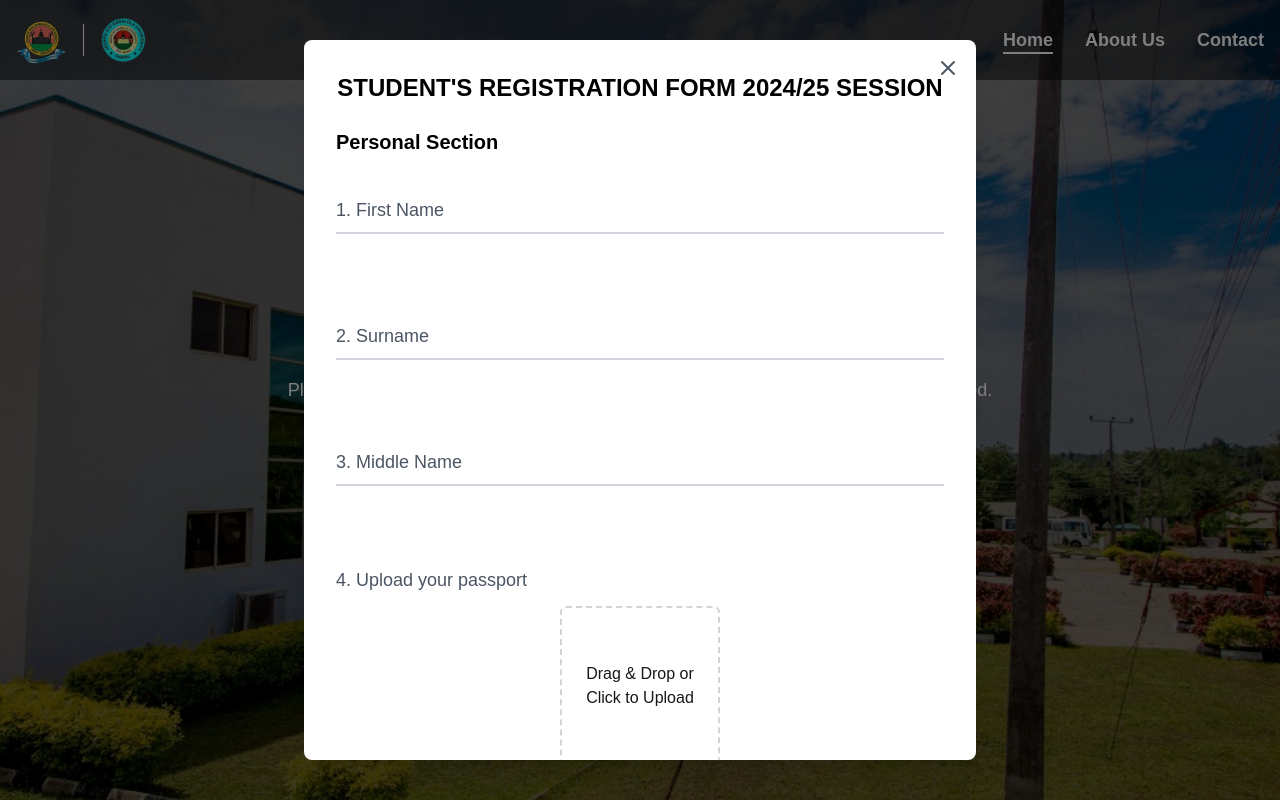
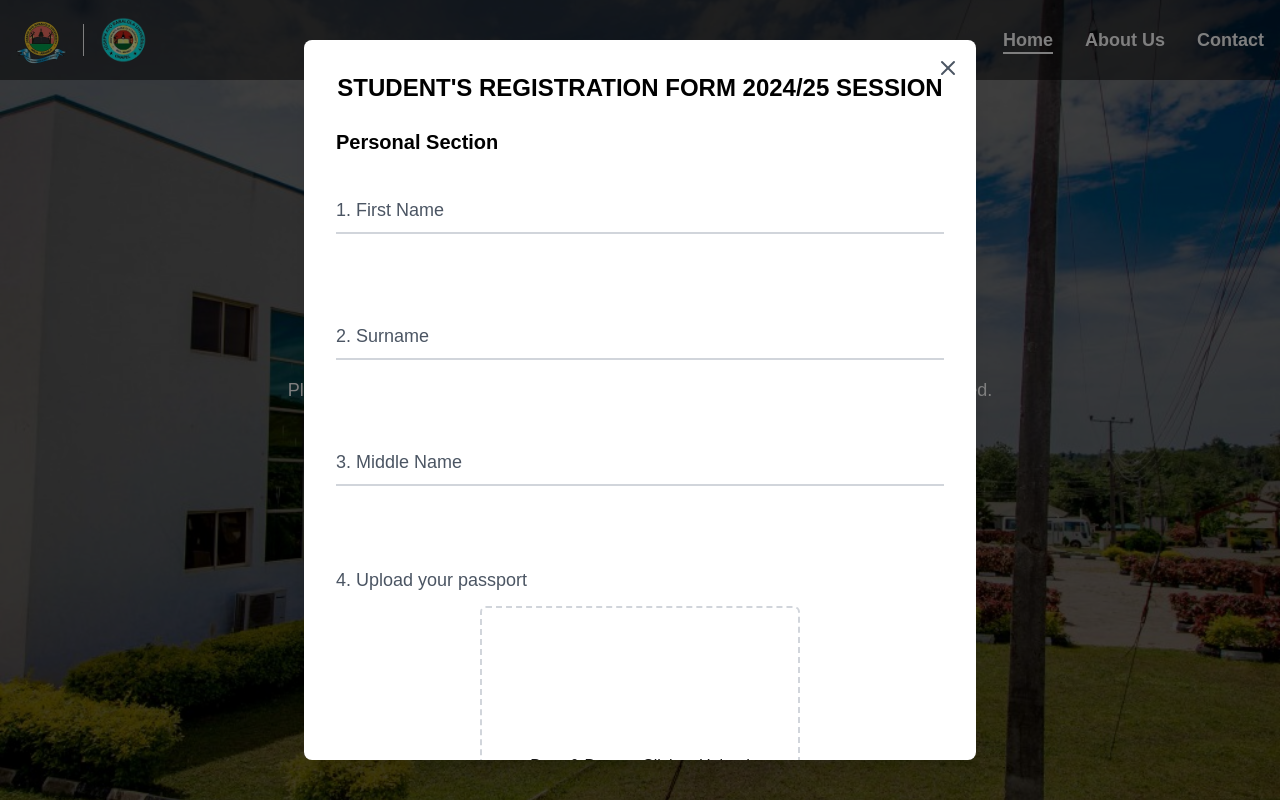
Before and after one commit to Gld-Mx24483/Joseph-Ayo-Babalola-University-Chapel-Reg-Form, a Next.js app in the folder j.c.r.f/: page / in a window 1280 px wide. Both pictures are taken after a click on the button "Open Form". Shown: the part 2027-2827 px from the top of the page. Built offline with nearby package versions, Linux system fonts and the light colour scheme.

Commit message:
image display of passport

```diff
--- a/j.c.r.f/app/components/Personal.jsx
+++ b/j.c.r.f/app/components/Personal.jsx
@@ -1,10 +1,12 @@
 //Personal.jsx
 import { X } from 'lucide-react';
+import { useState } from 'react';
 import { Controller, useForm } from 'react-hook-form';
 import { personalStyles } from './PersonalStyles';
 
-const Personal = ({ isOpen, onClose, onNext, onPrevious  }) => {
+const Personal = ({ isOpen, onClose, onNext, onPrevious }) => {
   const { control, handleSubmit } = useForm();
+  const [passportPreview, setPassportPreview] = useState(null);
 
   if (!isOpen) return null;
 
@@ -108,13 +110,36 @@ const onSubmit = (data) => {
             render={({ field }) => (
               <div className={personalStyles.inputGroup}>
                 <label className={personalStyles.fileInputLabel}>4. Upload your passport</label>
-                <div className={personalStyles.dropzone} onClick={() => document.getElementById('passportUpload').click()}>
-                  <p className="text-sm sm:text-base">{field.value || 'Drag & Drop or Click to Upload'}</p>
+                <div
+                  className={personalStyles.passportContainer}
+                  onClick={() => document.getElementById('passportUpload').click()}
+                >
+                  {passportPreview ? (
+                    <img
+                      src={passportPreview}
+                      alt="Passport preview"
+                      className={personalStyles.passportPreview}
+                    />
+                  ) : (
+                    <div className={personalStyles.dropzone}>
+                      <p className="text-sm sm:text-base">Drag & Drop or Click to Upload</p>
+                    </div>
+                  )}
                   <input
                     id="passportUpload"
                     type="file"
                     accept="image/*"
-                    onChange={(e) => field.onChange(e.target.files[0]?.name)}
+                    onChange={(e) => {
+                      const file = e.target.files[0];
+                      if (file) {
+                        field.onChange(file);
+                        const reader = new FileReader();
+                        reader.onloadend = () => {
+                          setPassportPreview(reader.result);
+                        };
+                        reader.readAsDataURL(file);
+                      }
+                    }}
                     className={personalStyles.fileInput}
                   />
                 </div>
--- a/j.c.r.f/app/components/PersonalStyles.js
+++ b/j.c.r.f/app/components/PersonalStyles.js
@@ -16,12 +16,13 @@ export const personalStyles = {
   radioInput: "text-gray-600 focus:ring-gray-600 w-4 h-4 sm:w-5 sm:h-5",
   radioText: "ml-1 sm:ml-2",
   fileInputLabel: "block mb-2 sm:mb-3 text-gray-600 text-base sm:text-lg",
-    dropzone: "mt-2 border-2 border-dashed border-gray-300 rounded-md p-4 text-center cursor-pointer hover:border-gray-600 aspect-square flex items-center justify-center w-32 h-32 sm:w-40 sm:h-40 mx-auto",
+  passportContainer: "mt-2 border-2 border-dashed border-gray-300 rounded-md p-4 text-center cursor-pointer hover:border-gray-600 mx-auto w-full max-w-xs aspect-[1/1] flex items-center justify-center overflow-hidden",
+  dropzone: "w-full h-full flex items-center justify-center",
   fileInput: "hidden",
+  passportPreview: "w-full h-full object-contain",
   navigation: "flex justify-between mt-8 sm:mt-12",
   navButton: "px-4 sm:px-6 py-2 bg-gray-200 text-black rounded hover:bg-gray-300 transition-colors text-base sm:text-lg font-medium",
   closeButton: "absolute top-2 right-2 sm:top-4 sm:right-4 text-gray-600 hover:text-gray-800 transition-colors",
-    // New styles for date input
   dateInputGroup: "relative mb-6 sm:mb-8 pt-5",
   dateInput: "w-full border-b-2 border-gray-300 py-2 text-black focus:outline-none focus:border-gray-600 transition-colors peer text-base sm:text-lg",
   dateLabel: "absolute left-0 -top-3 text-gray-600 text-xs sm:text-sm transition-all",
```
Lines whose indentation alone changed are shown as unchanged.
